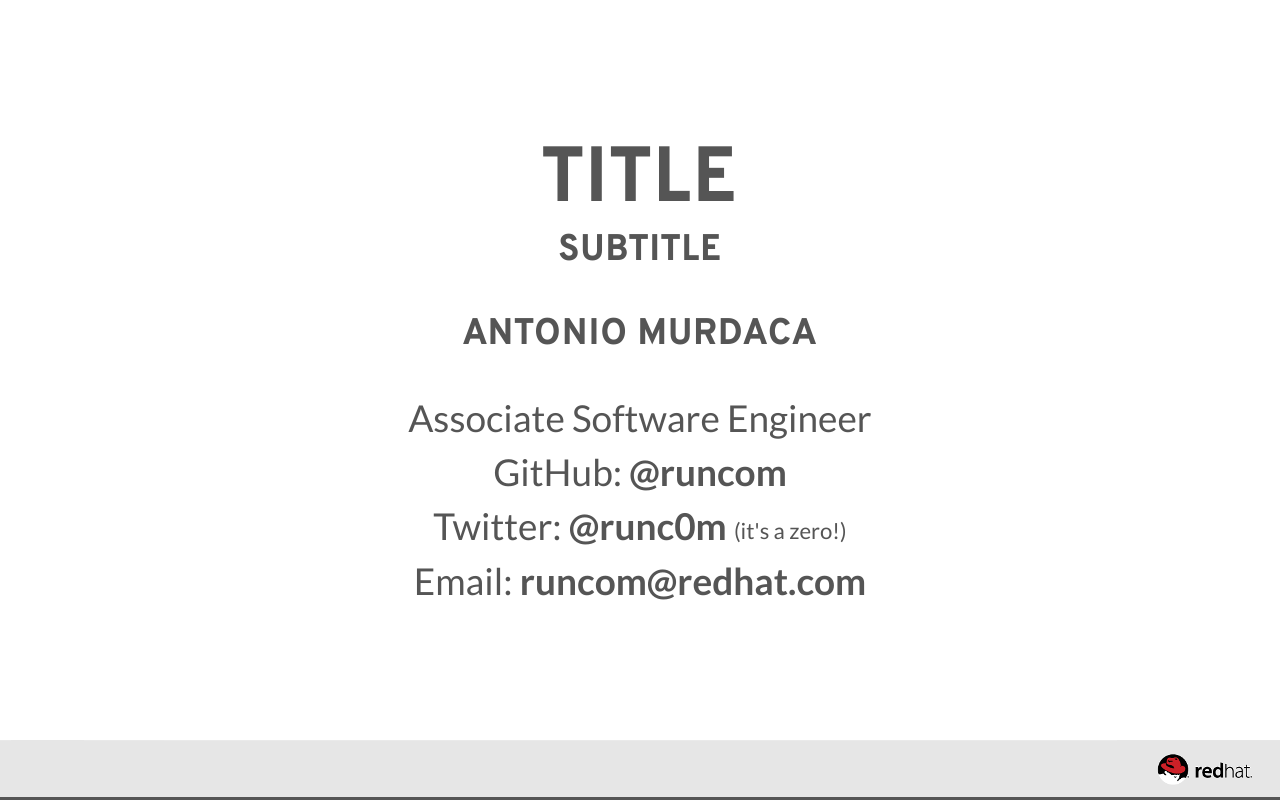
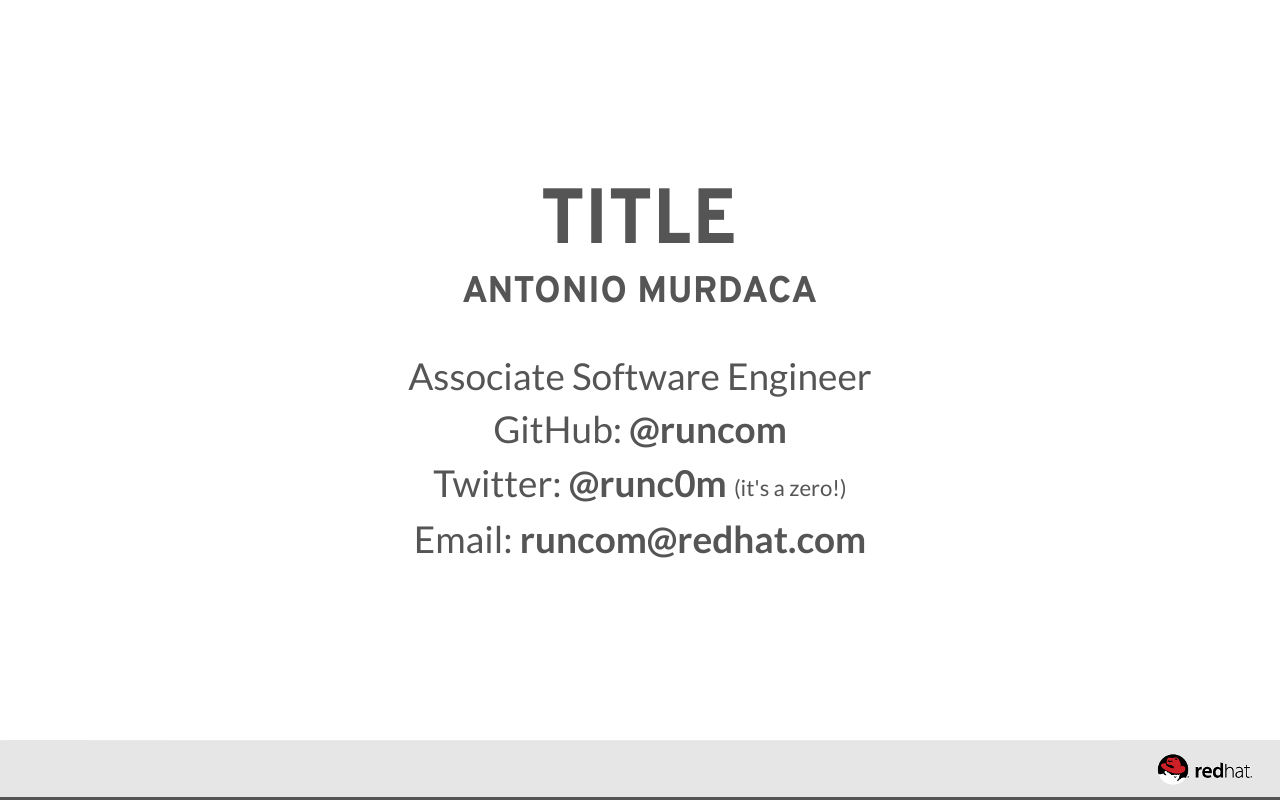
Before and after one commit to runcom/rh-reveal, a website: page index.html in a window 1280 px wide. Drawn offline with Linux system fonts and the light colour scheme.

Commit message:
Final commit, ready for tagging

```diff
--- a/index.html
+++ b/index.html
@@ -42,7 +42,7 @@
 			<div class="slides">
 				<section class="intro">
 					<h2 style="margin-bottom: 20px">TITLE</h2>
-					<h4>Subtitle</h4>
+					<!--<h4>Subtitle</h4>-->
 					<h4>Antonio Murdaca</h4>
 					<p>Associate Software Engineer</p>
 					<p>GitHub: <b>@runcom</b></p>
```
